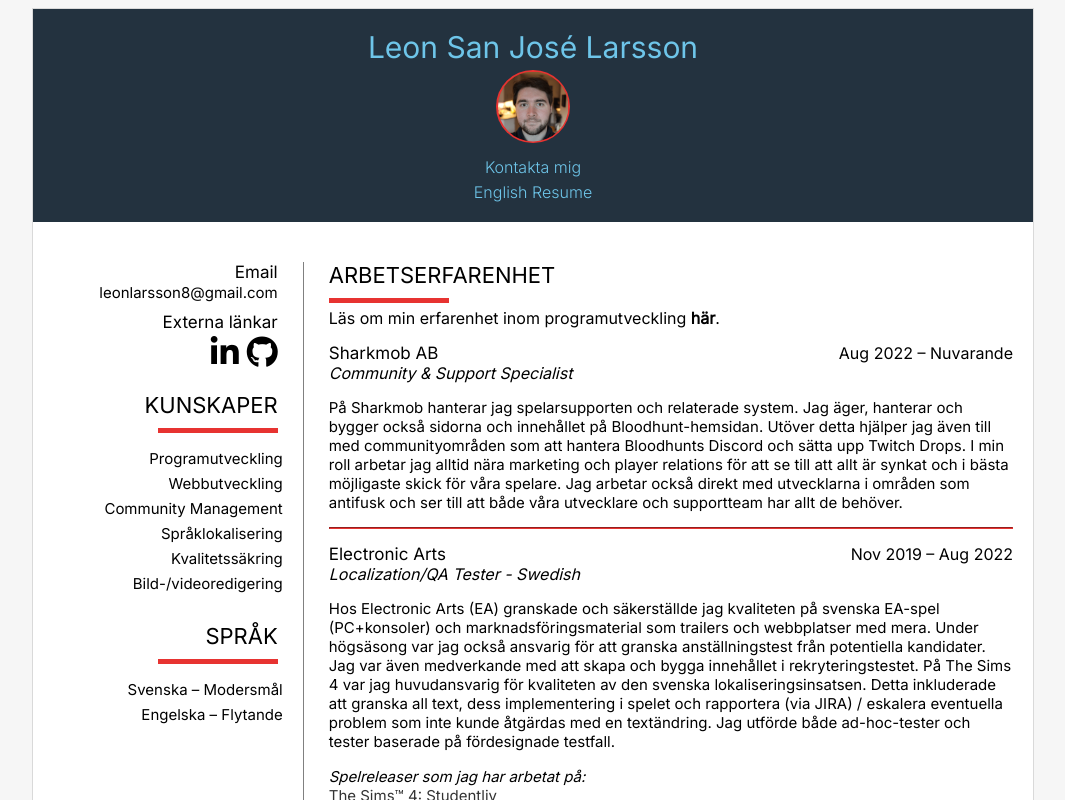
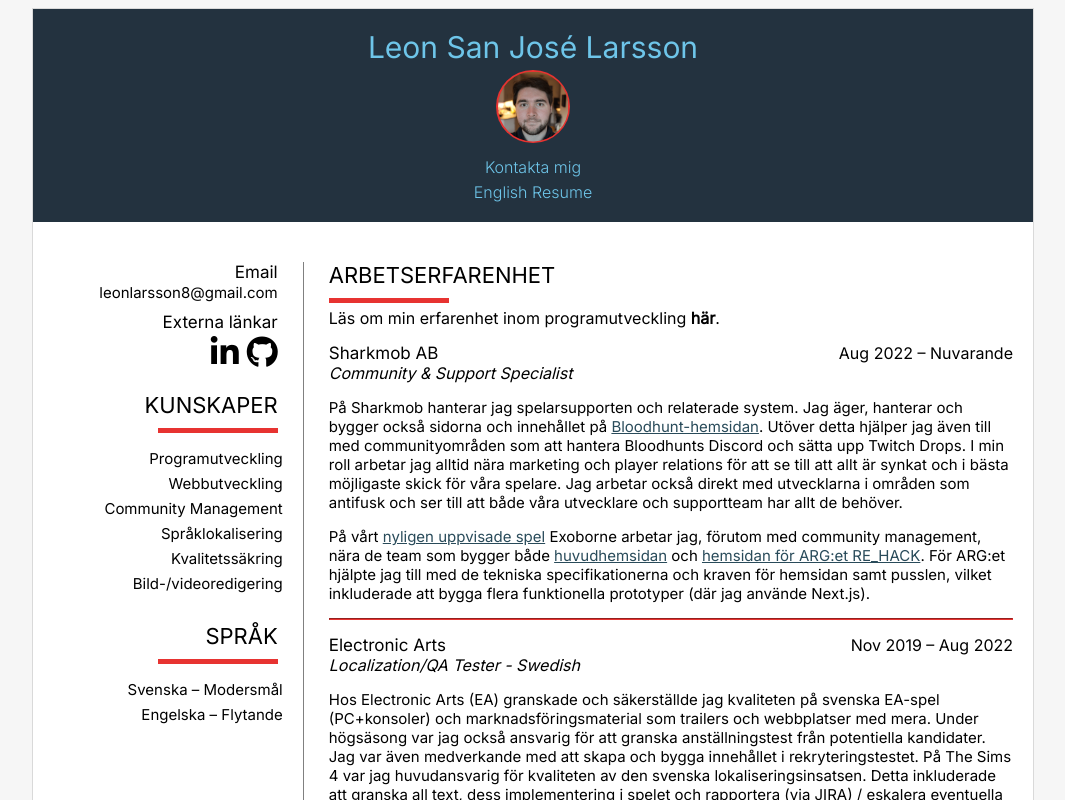
Before and after one commit to leonlarsson/leon-home, a Next.js app: page /cv-swe in a window 1280 px wide. Shown: the top 800 px of the page, without its empty margins (107-1172 px from the left). Built offline with nearby package versions, Linux system fonts and the light colour scheme.

Commit message:
cv: update part 1

```diff
--- a/app/(cv)/cv-swe/page.tsx
+++ b/app/(cv)/cv-swe/page.tsx
@@ -119,10 +119,32 @@ export default () => {
                   </div>
 
                   <Employment title="Community & Support Specialist" company="Sharkmob AB" companyUrl="https://sharkmob.com" date="Aug 2022 – Nuvarande">
-                    <p>
-                      På Sharkmob hanterar jag spelarsupporten och relaterade system. Jag äger, hanterar och bygger också sidorna och innehållet på Bloodhunt-hemsidan. Utöver detta hjälper jag även till med communityområden som att hantera Bloodhunts Discord och sätta upp Twitch Drops. I min roll
-                      arbetar jag alltid nära marketing och player relations för att se till att allt är synkat och i bästa möjligaste skick för våra spelare. Jag arbetar också direkt med utvecklarna i områden som antifusk och ser till att både våra utvecklare och supportteam har allt de behöver.
-                    </p>
+                    <>
+                      <p>
+                        På Sharkmob hanterar jag spelarsupporten och relaterade system. Jag äger, hanterar och bygger också sidorna och innehållet på{" "}
+                        <a href="https://bloodhunt.com/en-us" target="_blank" className="inline-href">
+                          Bloodhunt-hemsidan
+                        </a>
+                        . Utöver detta hjälper jag även till med communityområden som att hantera Bloodhunts Discord och sätta upp Twitch Drops. I min roll arbetar jag alltid nära marketing och player relations för att se till att allt är synkat och i bästa möjligaste skick för våra spelare. Jag
+                        arbetar också direkt med utvecklarna i områden som antifusk och ser till att både våra utvecklare och supportteam har allt de behöver.
+                      </p>
+
+                      <p>
+                        På vårt{" "}
+                        <a href="https://www.youtube.com/watch?v=Zu2z5M4gmno&t=10018s" target="_blank" className="inline-href">
+                          nyligen uppvisade spel
+                        </a>{" "}
+                        Exoborne arbetar jag, förutom med community management, nära de team som bygger både{" "}
+                        <a href="https://exoborne.com/" target="_blank" className="inline-href">
+                          huvudhemsidan
+                        </a>{" "}
+                        och{" "}
+                        <a href="https://exoborne.com/" target="_blank" className="inline-href">
+                          hemsidan för ARG:et RE_HACK
+                        </a>
+                        . För ARG:et hjälpte jag till med de tekniska specifikationerna och kraven för hemsidan samt pusslen, vilket inkluderade att bygga flera funktionella prototyper (där jag använde Next.js).
+                      </p>
+                    </>
                   </Employment>
 
                   <hr />
```
Also changed, not shown: app/(cv)/cv/page.tsx (+26 -5 lines).
